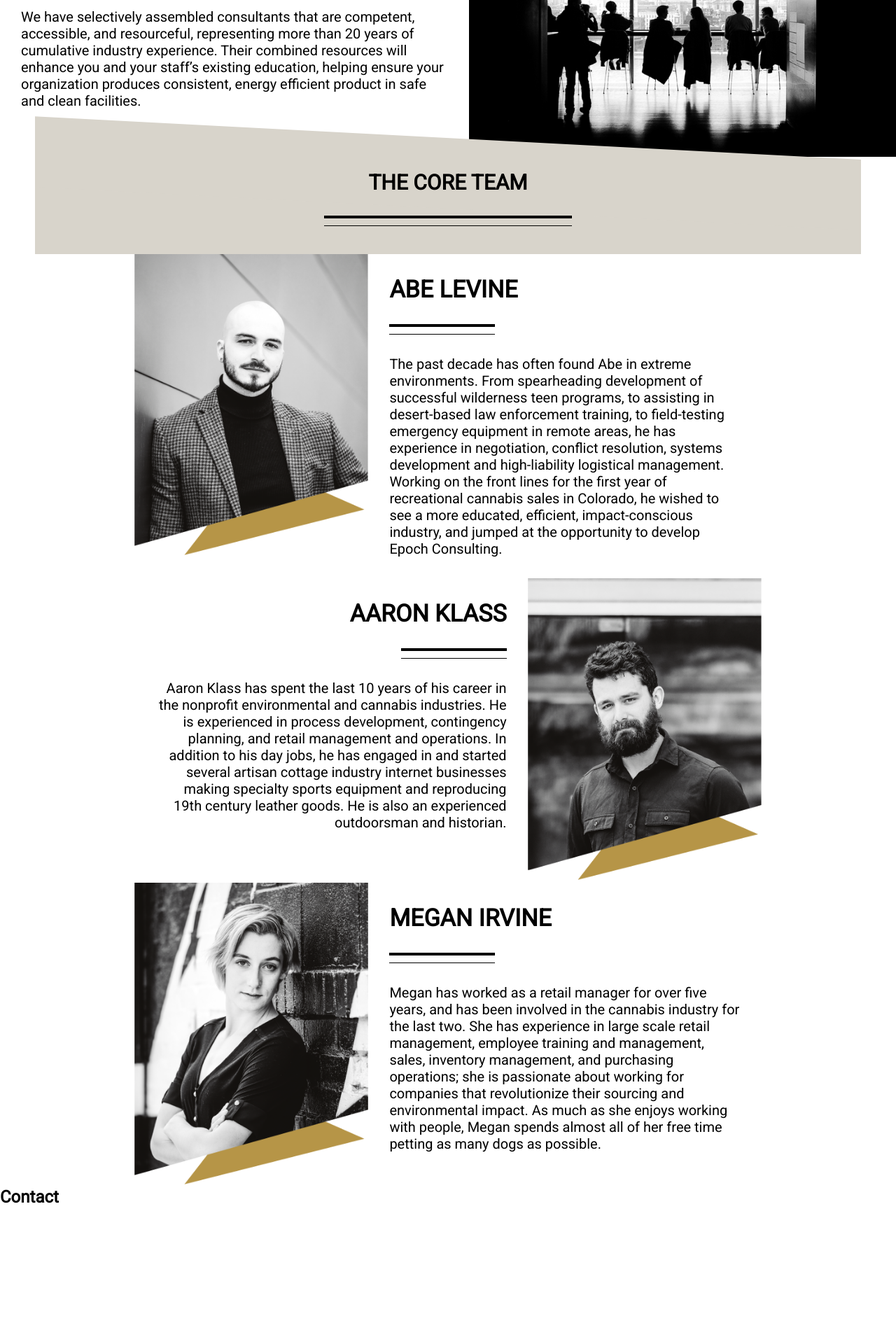
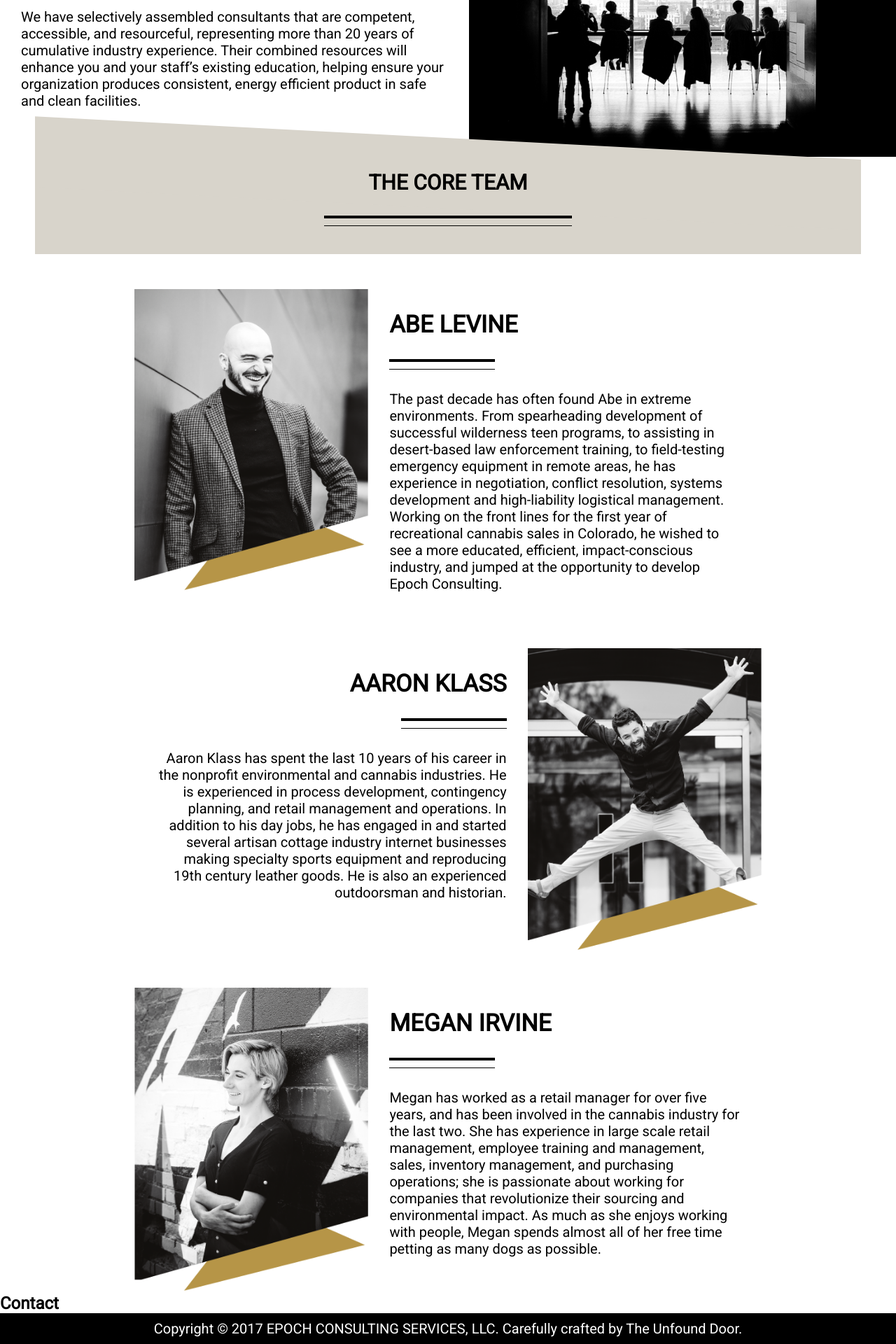
Before and after one commit to JonathanHemnes/epoch2, a Jekyll site: the page built from about.html, in a window 1280 px wide. Shown: the part 1232-3152 px from the top of the page at 70% size. Built offline with Jekyll 4.4.1, drawn with Linux system fonts in a browser that asks for light colours; before the commit the page ends 2956 px from its top, so only the background shows below that.

Commit message:
core team

```diff
--- a/_includes/core_team.html
+++ b/_includes/core_team.html
@@ -7,12 +7,18 @@
     <div class="content">
         <div class="bio">
             <div class="headshot">
-                <img src="{{site.baseurl}}/img/ECS_ABE_2.png" alt="" class="img-responsive" onmouseover="this.src = '{{site.baseurl}}/img/ECS_ABE_1.png'" onmouseout="this.src = '{{site.baseurl}}/img/ECS_ABE_2.png'">
+                <img src="{{site.baseurl}}/img/ECS_ABE_1.png" alt="" class="img-responsive" onmouseover="this.src = '{{site.baseurl}}/img/ECS_ABE_2.png'"
+                    onmouseout="this.src = '{{site.baseurl}}/img/ECS_ABE_1.png'">
             </div>
             <div class="description">
+                <div class="name-box">
+                    <div class="name">
                         <h2>ABE LEVINE</h2>
                         <hr class="thick">
                         <hr class="thin">
+                    </div>
+                    <img src="{{site.baseurl}}/img/ECS_ABE_1.png" alt="" class="img-responsive">
+                </div>
                 <p>The past decade has often found Abe in extreme environments. From spearheading development of successful
                     wilderness teen programs, to assisting in desert-based law enforcement training, to field-testing emergency
                     equipment in remote areas, he has experience in negotiation, conflict resolution, systems development
@@ -23,9 +29,14 @@
         </div>
         <div class="bio">
             <div class="description right">
+                <div class="name-box">
+                    <div class="name">
                         <h2>AARON KLASS</h2>
                         <hr class="thick right">
                         <hr class="thin right">
+                    </div>
+                    <img src="{{site.baseurl}}/img/ECS_AARON_2.png" alt="" class="img-responsive">
+                </div>
                 <p>Aaron Klass has spent the last 10 years of his career in the nonprofit environmental and cannabis industries.
                     He is experienced in process development, contingency planning, and retail management and operations.
                     In addition to his day jobs, he has engaged in and started several artisan cottage industry internet
@@ -33,17 +44,24 @@
                     experienced outdoorsman and historian.</p>
             </div>
             <div class="headshot">
-                <img src="{{site.baseurl}}/img/ECS_AARON_1.png" alt="" class="img-responsive" onmouseover="this.src = '{{site.baseurl}}/img/ECS_AARON_2.png'" onmouseout="this.src = '{{site.baseurl}}/img/ECS_AARON_1.png'">
+                <img src="{{site.baseurl}}/img/ECS_AARON_2.png" alt="" class="img-responsive" onmouseover="this.src = '{{site.baseurl}}/img/ECS_AARON_1.png'"
+                    onmouseout="this.src = '{{site.baseurl}}/img/ECS_AARON_2.png'">
             </div>
         </div>
         <div class="bio">
             <div class="headshot">
-                <img src="{{site.baseurl}}/img/ECS_MEGAN_1.png" alt="" class="img-responsive"  onmouseover="this.src = '{{site.baseurl}}/img/ECS_MEGAN_2.png'" onmouseout="this.src = '{{site.baseurl}}/img/ECS_MEGAN_1.png'">
+                <img src="{{site.baseurl}}/img/ECS_MEGAN_2.png" alt="" class="img-responsive" onmouseover="this.src = '{{site.baseurl}}/img/ECS_MEGAN_1.png'"
+                    onmouseout="this.src = '{{site.baseurl}}/img/ECS_MEGAN_2.png'">
             </div>
             <div class="description">
+                <div class="name-box">
+                    <div class="name">
                         <h2>MEGAN IRVINE</h2>
                         <hr class="thick">
                         <hr class="thin">
+                    </div>
+                    <img src="{{site.baseurl}}/img/ECS_MEGAN_2.png" alt="" class="img-responsive">
+                </div>
                 <p>Megan has worked as a retail manager for over five years, and has been involved in the cannabis industry
                     for the last two. She has experience in large scale retail management, employee training and management,
                     sales, inventory management, and purchasing operations; she is passionate about working for companies
--- a/_includes/footer.html
+++ b/_includes/footer.html
@@ -1,3 +1,3 @@
 <div class="footer">
-    <p>Carefully crafted by <a href="http://www.theunfounddoor.com" target="_blank">The Unfound Door</a>.</p>
+    <p>Copyright &copy 2017 EPOCH CONSULTING SERVICES, LLC. Carefully crafted by <a href="http://www.theunfounddoor.com" target="_blank">The Unfound Door</a>.</p>
 </div>
--- a/_layouts/about.html
+++ b/_layouts/about.html
@@ -9,6 +9,7 @@
   {% include about_us.html %}
   {% include core_team.html %}
   {% include contact.html %}
+  {% include footer.html %}
 </body>
 
 </html>
--- a/_sass/_about.scss
+++ b/_sass/_about.scss
@@ -110,14 +110,19 @@
     }
 
     .content {
+        @media screen and (min-width: $screen-sm) {
             display: block;
             width: 70%;
             min-width: 800px;
             margin-left: auto;
             margin-right: auto;
+        }
 
         hr {
             width: 30%;
+            @media screen and (max-width: $screen-sm) {
+                width: 50%;;
+            }
             color: $black;
 
             &.thick {
@@ -134,28 +139,60 @@
             }
 
             &.right {
+                @media screen and (min-width: $screen-sm) {
                     margin-left: 70%;
-                text-align: right;
+                }
             }
 
         }
 
         .bio {
-
+            margin-top: 50px;
+            @media screen and (min-width: $screen-sm) {
                 display: flex;
+            }
             .headshot {
+                @media screen and (min-width: $screen-sm) {
                     width: 40%;
+                }
                 img {
                     width: 100%;
+                    @media screen and (max-width: $screen-sm) {
+                        display: none;
+                    }
                 }
             }
             .description {
+                width: 100%;
+                @media screen and (min-width: $screen-sm) {
                     padding: 30px;
                     width: 60%;
+                }
+
                 &.right {
+                    @media screen and (min-width: $screen-sm) {
                         text-align: right;
+                    }
+                }
+
+                img {
+                    height: 150px;
+                    @media screen and (min-width: $screen-sm) {
+                        display: none;
+                    }
+                }
+
+                .name-box {
+                    @media screen and (max-width: $screen-sm) {
+                        display: flex;
+
+                        img {
+                            margin-top: 15px;
+                            margin-left: 30px;
                         }
                     }
                 }
             }
         }
+    }
+}
--- a/_sass/_base.scss
+++ b/_sass/_base.scss
@@ -461,9 +461,13 @@
 }
 
 .footer {
+    padding: 10px;
+    background: black;
+    p {color: white;}
     text-align: center;
 
     a {
+        color: white;
         text-decoration: none;
     }
 }
```
Lines whose indentation alone changed are shown as unchanged.
